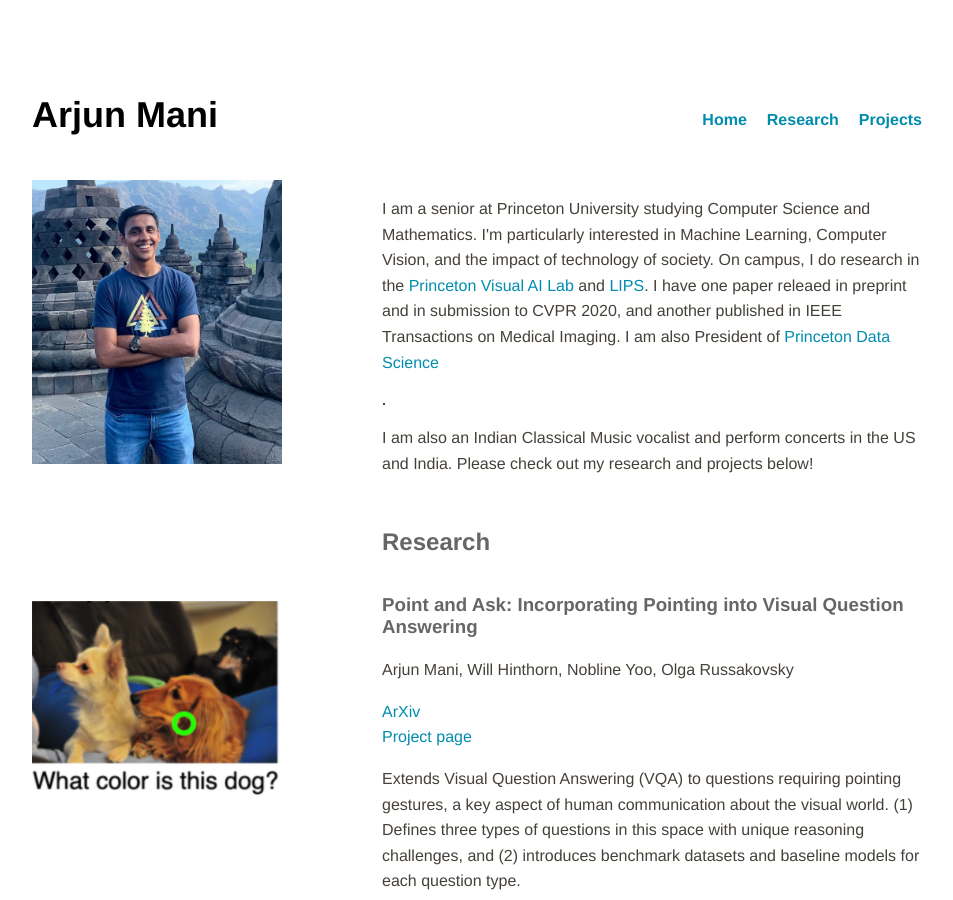
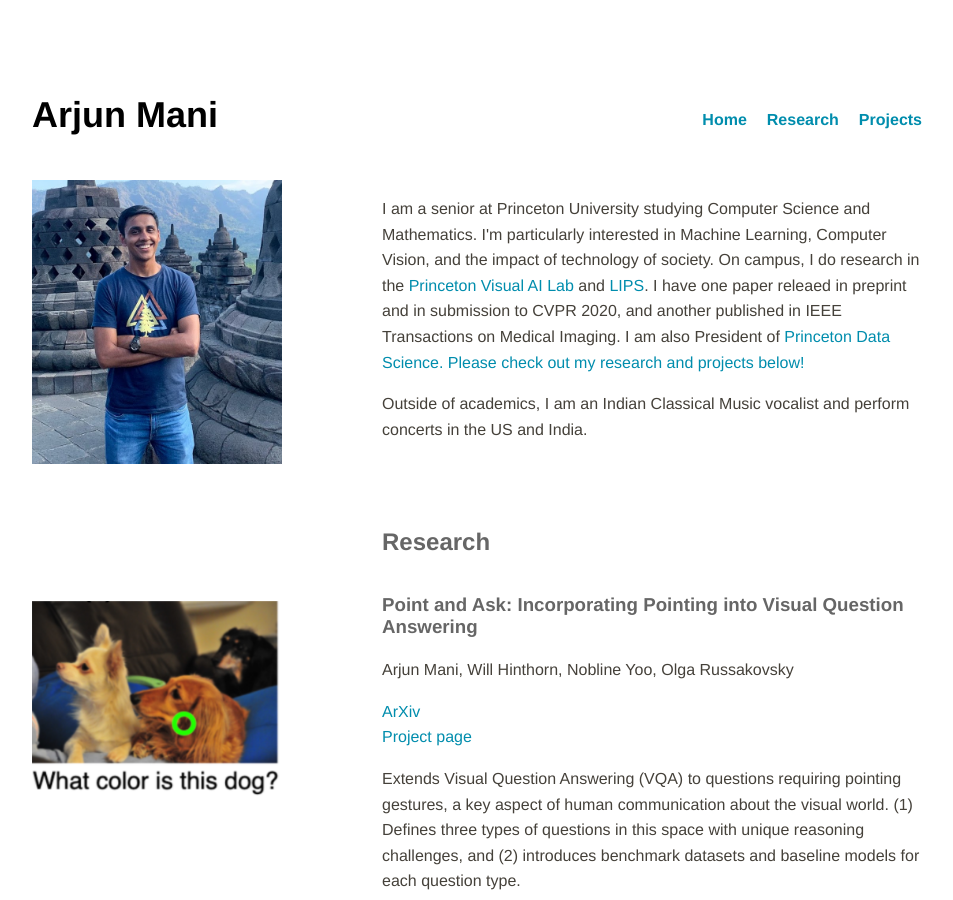
Before and after one commit to arjun-mani/arjun-mani.github.io, a Jekyll site: the page built from index.html, in a window 1280 px wide and 900 px high. Shown: the whole window, without its empty margins (160-1113 px from the left). Built offline with Jekyll 4.4.1, drawn with Linux system fonts in a browser that asks for light colours.

Commit message:
Update index.html

```diff
--- a/index.html
+++ b/index.html
@@ -12,8 +12,8 @@ title: Home
 	</div>
 	<div class="divTableCell">
 		<p>I am a senior at Princeton University studying Computer Science and Mathematics. I'm particularly interested in Machine Learning, Computer Vision, and the impact of technology of society.
-			On campus, I do research in the <a href="https://visualai.princeton.edu/" target="_blank">Princeton Visual AI Lab</a> and <a href="https://lips.cs.princeton.edu/" target="_blank">LIPS</a>. I have one paper releaed in preprint and in submission to CVPR 2020, and another published in IEEE Transactions on Medical Imaging. I am also President of <a href="https://princetonds.io/" target="_blank">Princeton Data Science</a></p>.
-		<p>I am also an Indian Classical Music vocalist and perform concerts in the US and India. Please check out my research and projects below!</p>
+			On campus, I do research in the <a href="https://visualai.princeton.edu/" target="_blank">Princeton Visual AI Lab</a> and <a href="https://lips.cs.princeton.edu/" target="_blank">LIPS</a>. I have one paper releaed in preprint and in submission to CVPR 2020, and another published in IEEE Transactions on Medical Imaging. I am also President of <a href="https://princetonds.io/" target="_blank">Princeton Data Science. Please check out my research and projects below! </a></p>
+		<p>Outside of academics, I am an Indian Classical Music vocalist and perform concerts in the US and India.</p>
 	</div>
 </div>
 
```
